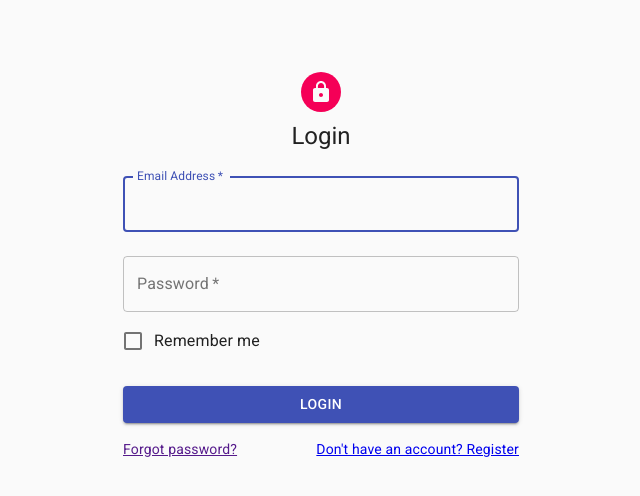
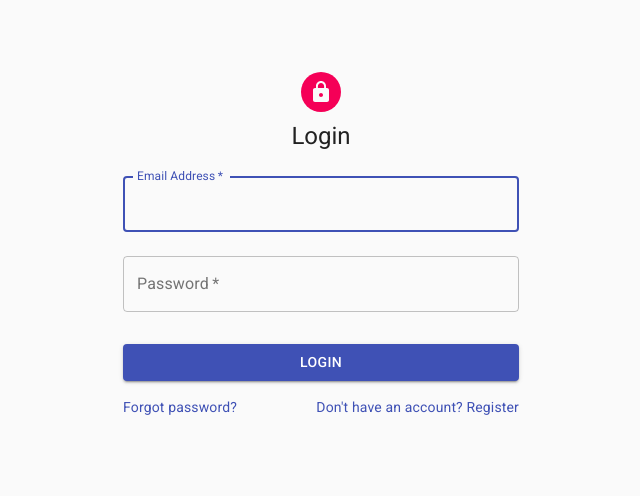
Before and after one commit to Catalin-Chiorean/react-online-test, a React (Create React App) app: page / in a window 1280 px wide. Shown: the top 496 px of the page, without its empty margins (319-959 px from the left). Built offline with nearby package versions, Linux system fonts and the light colour scheme.

Commit message:
Added handleLogIn() Fixed links to work with Material UI link component Minor cleanup

```diff
--- a/src/pages/LogIn.js
+++ b/src/pages/LogIn.js
@@ -1,17 +1,14 @@
-import React from 'react';
+import React, { useState } from 'react';
 import Avatar from '@material-ui/core/Avatar';
 import Button from '@material-ui/core/Button';
 import CssBaseline from '@material-ui/core/CssBaseline';
 import TextField from '@material-ui/core/TextField';
-import FormControlLabel from '@material-ui/core/FormControlLabel';
-import Checkbox from '@material-ui/core/Checkbox';
-//import Link from '@material-ui/core/Link';
+import Link from '@material-ui/core/Link';
 import Grid from '@material-ui/core/Grid';
 import LockIcon from '@material-ui/icons/Lock';
 import Typography from '@material-ui/core/Typography';
 import { makeStyles } from '@material-ui/core/styles';
 import Container from '@material-ui/core/Container';
-import { Link } from 'react-router-dom';
 
 const useStyles = makeStyles((theme) => ({
   paper: {
@@ -34,7 +31,27 @@ const useStyles = makeStyles((theme) => ({
 }));
 
 export default function LogIn() {
-  const classes = useStyles();
+  const classes = useStyles()
+  const [email, setEmail] = useState('')
+  const [password, setPassword] = useState('')
+  const [emailError, setEmailError] = useState(false)
+  const [passwordError, setPasswordError] = useState(false)
+
+  const handleLogIn = (e) => {
+    e.preventDefault()
+    setEmailError(false)
+    setPasswordError(false)
+
+    if(email === '') {
+      setEmailError(true)
+    }
+    if(password === '') {
+      setPasswordError(true)
+    }
+    if (email && password) {
+      console.log(email, password)
+    }
+  }
 
   return (
     <Container component="main" maxWidth="xs">
@@ -46,32 +63,28 @@ export default function LogIn() {
         <Typography component="h1" variant="h5">
           Login
         </Typography>
-        <form className={classes.form} noValidate>
+        <form className={classes.form} noValidate onSubmit={handleLogIn}>
           <TextField
+            onChange={(e) => setEmail(e.target.value)}
             variant="outlined"
             margin="normal"
             required
             fullWidth
-            id="email"
             label="Email Address"
-            name="email"
             autoComplete="email"
             autoFocus
+            error={emailError}
           />
           <TextField
+            onChange={(e) => setPassword(e.target.value)}
             variant="outlined"
             margin="normal"
             required
             fullWidth
-            name="password"
             label="Password"
             type="password"
-            id="password"
             autoComplete="current-password"
-          />
-          <FormControlLabel
-            control={<Checkbox value="remember" color="primary" />}
-            label="Remember me"
+            error={passwordError}
           />
           <Button
             type="submit"
@@ -89,7 +102,7 @@ export default function LogIn() {
               </Link>
             </Grid>
             <Grid item>
-              <Link to="/register" variant="body2">
+              <Link href="/register" variant="body2">
                 {"Don't have an account? Register"}
               </Link>
             </Grid>
--- a/src/pages/Register.js
+++ b/src/pages/Register.js
@@ -3,13 +3,12 @@ import Avatar from '@material-ui/core/Avatar';
 import Button from '@material-ui/core/Button';
 import CssBaseline from '@material-ui/core/CssBaseline';
 import TextField from '@material-ui/core/TextField';
-//import Link from '@material-ui/core/Link';
+import Link from '@material-ui/core/Link';
 import Grid from '@material-ui/core/Grid';
 import LockIcon from '@material-ui/icons/Lock';
 import Typography from '@material-ui/core/Typography';
 import { makeStyles } from '@material-ui/core/styles';
 import Container from '@material-ui/core/Container';
-import { Link } from 'react-router-dom';
 
 const useStyles = makeStyles((theme) => ({
   paper: {
@@ -50,9 +49,7 @@ export default function Register() {
             margin="normal"
             required
             fullWidth
-            id="email"
             label="Email Address"
-            name="email"
             autoComplete="email"
             autoFocus
           />
@@ -61,10 +58,8 @@ export default function Register() {
             margin="normal"
             required
             fullWidth
-            name="password"
             label="Password"
             type="password"
-            id="password"
             autoComplete="current-password"
           />
           <TextField
@@ -72,10 +67,8 @@ export default function Register() {
             margin="normal"
             required
             fullWidth
-            name="confirm-password"
             label="Confirm Password"
             type="password"
-            id="confirm-password"
             autoComplete="current-password"
           />
           <Button
@@ -88,7 +81,7 @@ export default function Register() {
             Register
           </Button>
             <Grid item>
-              <Link to="/" variant="body2">
+              <Link href="/" variant="body2">
                 {"Already have an account? Login"}
               </Link>
             </Grid>
```
